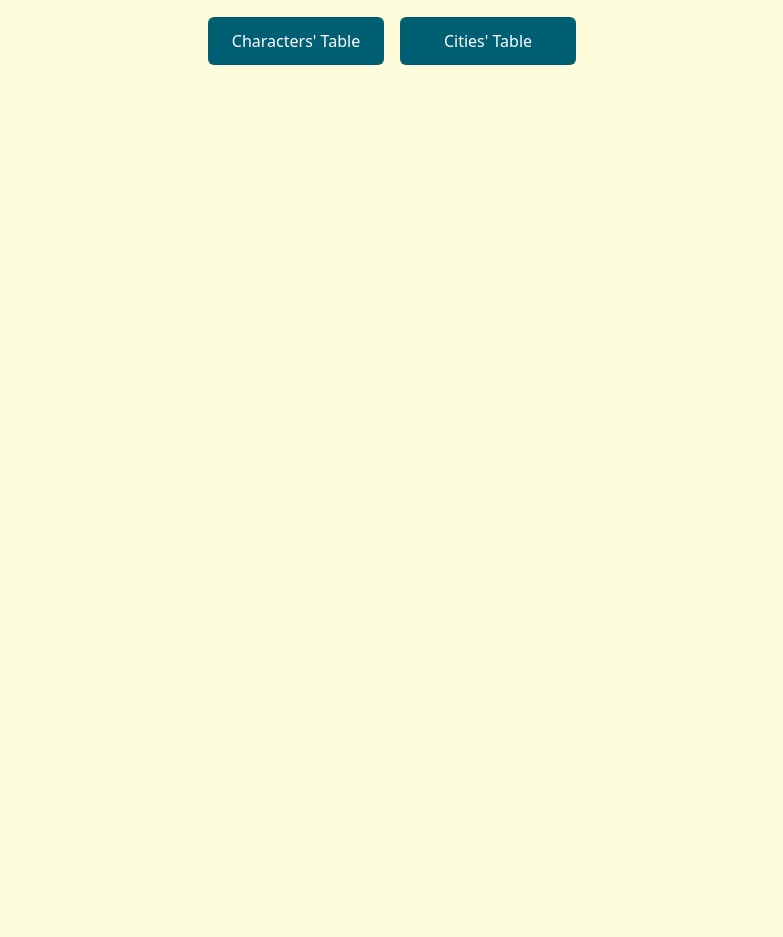
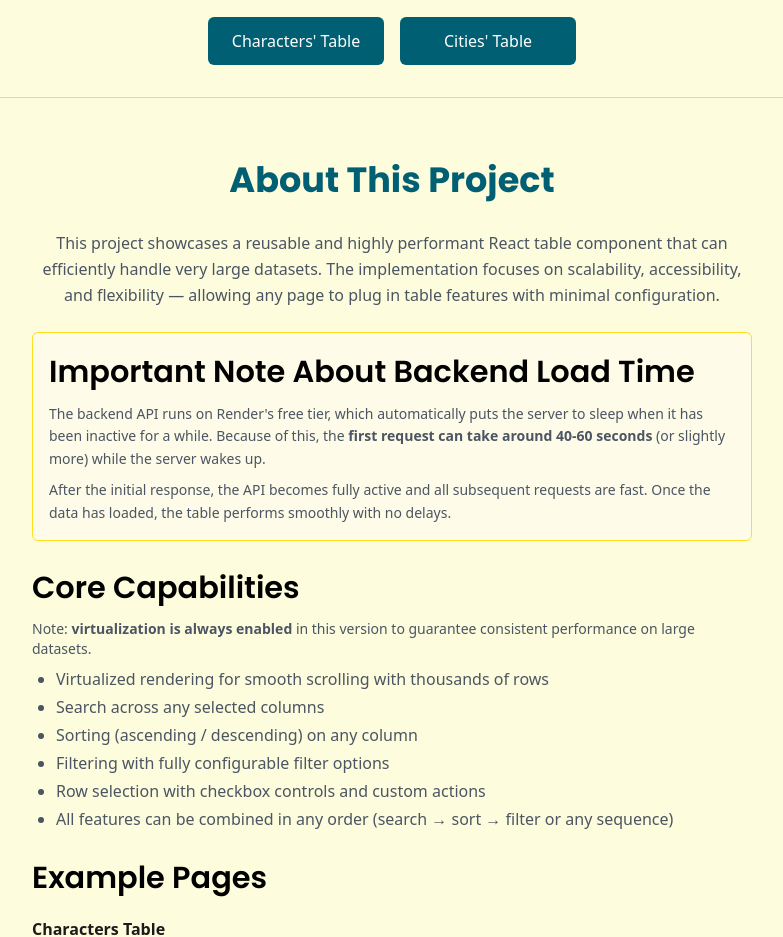
Before and after one commit to MazahirHaroon/table-data-management, a React (Vite) app: page / in a window 1280 px wide. Shown: the part 160-1097 px from the top of the page, without its empty margins (248-1031 px from the left). Before the commit the page ends 800 px from the top, so only its background shows below. Built offline with nearby package versions, Linux system fonts and the light colour scheme.

Commit message:
feat: add About page and render it in App

```diff
--- /dev/null
+++ b/src/pages/About.tsx
@@ -0,0 +1,143 @@
+import { PrimaryHeading } from '@custom-ui';
+
+const About = () => {
+  return (
+    <div className='flex flex-col items-center gap-6 p-6 max-w-3xl mx-auto text-center'>
+      <PrimaryHeading text='About This Project' />
+
+      <p className='text-text-color-body text-base leading-relaxed'>
+        This project showcases a reusable and highly performant React table
+        component that can efficiently handle very large datasets. The
+        implementation focuses on scalability, accessibility, and flexibility —
+        allowing any page to plug in table features with minimal configuration.
+      </p>
+
+      <section className='text-left w-full bg-yellow-50 p-4 rounded-md border border-yellow-300'>
+        <h2 className='font-family-heading text-secondary-heading mb-2'>
+          Important Note About Backend Load Time
+        </h2>
+        <p className='text-text-color-body text-sm leading-relaxed'>
+          The backend API runs on Render's free tier, which automatically puts
+          the server to sleep when it has been inactive for a while. Because of
+          this, the
+          <strong> first request can take around 40-60 seconds </strong> (or
+          slightly more) while the server wakes up.
+        </p>
+        <p className='text-text-color-body text-sm leading-relaxed mt-2'>
+          After the initial response, the API becomes fully active and all
+          subsequent requests are fast. Once the data has loaded, the table
+          performs smoothly with no delays.
+        </p>
+      </section>
+
+      <section className='text-left w-full'>
+        <h2 className='font-family-heading text-secondary-heading mb-2'>
+          Core Capabilities
+        </h2>
+        <p className='text-text-color-body text-sm mb-2'>
+          Note: <strong>virtualization is always enabled</strong> in this
+          version to guarantee consistent performance on large datasets.
+        </p>
+        <ul className='list-disc pl-6 text-text-color-body space-y-1'>
+          <li>
+            Virtualized rendering for smooth scrolling with thousands of rows
+          </li>
+          <li>Search across any selected columns</li>
+          <li>Sorting (ascending / descending) on any column</li>
+          <li>Filtering with fully configurable filter options</li>
+          <li>Row selection with checkbox controls and custom actions</li>
+          <li>
+            All features can be combined in any order (search → sort → filter or
+            any sequence)
+          </li>
+        </ul>
+      </section>
+
+      <section className='text-left w-full'>
+        <h2 className='font-family-heading text-secondary-heading mb-2'>
+          Example Pages
+        </h2>
+
+        <h3 className='font-semibold mt-4 mb-1 text-text-color-subheading'>
+          Characters Table
+        </h3>
+        <ul className='list-disc pl-6 text-text-color-body space-y-1'>
+          <li>
+            Contains <strong>1,000 rows</strong>
+          </li>
+          <li>
+            Searchable by <strong>name</strong> and <strong>location</strong>
+          </li>
+          <li>
+            Filterable by <strong>health</strong> (Healthy, Injured, Critical)
+          </li>
+          <li>
+            Sortable by <strong>power</strong> (asc/desc)
+          </li>
+          <li>Supports multi-row selection with action buttons</li>
+        </ul>
+
+        <h3 className='font-semibold mt-4 mb-1 text-text-color-subheading'>
+          Cities Table
+        </h3>
+        <ul className='list-disc pl-6 text-text-color-body space-y-1'>
+          <li>
+            Contains <strong>23,016 rows</strong>
+          </li>
+          <li>
+            Searchable by <strong>name</strong>, <strong>country</strong>, and{' '}
+            <strong>subCountry</strong>
+          </li>
+          <li>Sortable by name, country, or subCountry</li>
+          <li>
+            Filterable by a sample set of countries (India, United States,
+            United Kingdom)
+          </li>
+          <li>Includes row selection with custom actions</li>
+        </ul>
+      </section>
+
+      <section className='text-left w-full'>
+        <h2 className='font-family-heading text-secondary-heading mb-2'>
+          Hosting & Data Source
+        </h2>
+        <ul className='list-disc pl-6 text-text-color-body space-y-1'>
+          <li>
+            Frontend: React app is deployed on <strong>Hostinger</strong>
+          </li>
+          <li>
+            Backend: JSON API hosted on <strong>Render</strong> (Node.js). For
+            local development, run a local <strong>json-server</strong>.
+          </li>
+          <li>
+            In production the table fetches data from the Render-hosted API.
+          </li>
+        </ul>
+      </section>
+
+      <section className='text-left w-full'>
+        <h2 className='font-family-heading text-secondary-heading mb-2'>
+          Reusable Components
+        </h2>
+        <p className='text-text-color-body mb-2'>
+          The table system is built on a modular architecture with reusable UI
+          elements:
+        </p>
+        <ul className='list-disc pl-6 text-text-color-body space-y-1'>
+          <li>Custom Input, Checkbox, and Button components</li>
+          <li>
+            Dedicated <strong>Table</strong>, <strong>Header</strong>, and{' '}
+            <strong>Row</strong> components
+          </li>
+          <li>Hooks for search, filter, sort, and selection logic</li>
+          <li>
+            Config-driven setup — pass headers, features, and options, and the
+            table configures itself
+          </li>
+        </ul>
+      </section>
+    </div>
+  );
+};
+
+export default About;
--- a/src/pages/App.tsx
+++ b/src/pages/App.tsx
@@ -1,14 +1,18 @@
 import { PrimaryHeading } from '@custom-ui';
-
-import { TableSelection } from '@pages';
+import { TableSelection, About } from '@pages';
 
 const App = () => {
   return (
     <div className='pt-6'>
       <header className='flex flex-col items-center gap-2 pt-4'>
-        <PrimaryHeading text={'The Table Project'} />
+        <PrimaryHeading text='The Table Project' />
       </header>
+
       <TableSelection />
+
+      <hr className='w-full max-w-4xl mx-auto my-8 border-t border-gray-300' />
+
+      <About />
     </div>
   );
 };
--- a/src/pages/index.ts
+++ b/src/pages/index.ts
@@ -1,6 +1,7 @@
 import App from './App';
+import About from './About';
 import TableSelection from './TableSelection';
 import Characters from './Characters';
 import Cities from './Cities';
 
-export { App, TableSelection, Characters, Cities };
+export { App, About, TableSelection, Characters, Cities };
```
